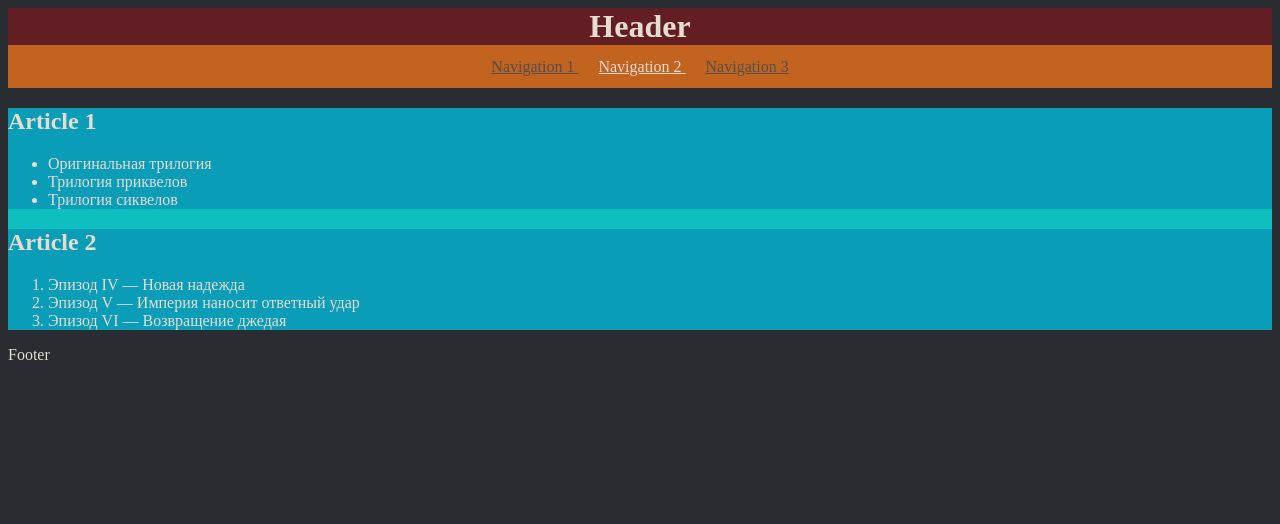
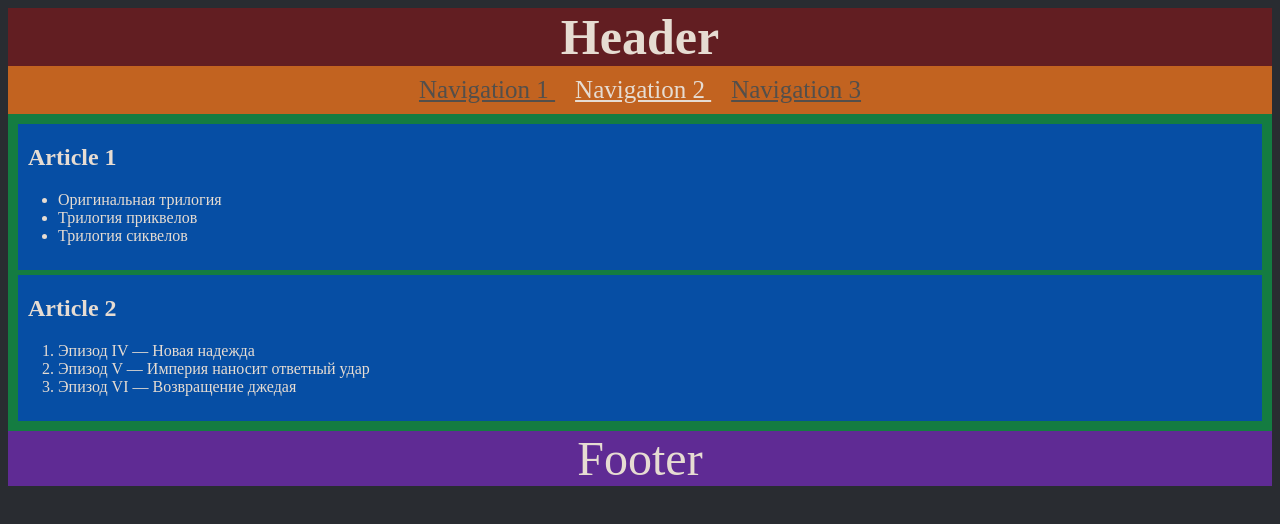
Before and after one commit to js-tasks-ru/htmlcss-20220414_lancov-r, a website: page 02-dz0/01-semantic-mockup/solution.html in a window 1280 px wide. Drawn offline with Linux system fonts and the light colour scheme.

Commit message:
02-dz0\01-semantic-mockup v 1.0

```diff
--- a/02-dz0/01-semantic-mockup/styles.css
+++ b/02-dz0/01-semantic-mockup/styles.css
@@ -6,14 +6,16 @@ body {
 header {
   text-align: center;
   margin: 0px;
+  font-size: 25px;
 }
 header h1 {
+  font-size: em;
   background-color: rgba(209, 5, 5, 0.337);
   margin: 0px;
 }
 header nav {
   background-color: rgba(210, 105, 30, 0.907);
-  padding: 1%;
+  padding: 10px;
 }
 header nav a {
   padding: 10px;
@@ -27,8 +29,29 @@ header nav a:visited {
 header nav a:hover {
   color: rgb(230, 220, 210);
 }
-main {background-color: rgba(0, 255, 255, 0.69); padding: 0%; margin: 0%;}
+
+main {
+  background-color: rgba(0, 197, 82, 0.52);
+  padding: 5px;
+}
+
 article {
-  background-color: rgba(1, 88, 169, 0.323);
+  background-color: rgba(0, 56, 211, 0.678);
+  margin: 5px;
+  padding-bottom: 25px;
+}
+article * {
   margin: 0px;
 }
+
+article h2 {
+  padding-top: 20px;
+  padding-bottom: 20px;
+  padding-left: 10px;
+}
+
+footer {
+  background-color: rgba(137, 43, 226, 0.561);
+  font-size: 3em;
+  text-align: center;
+}
```
